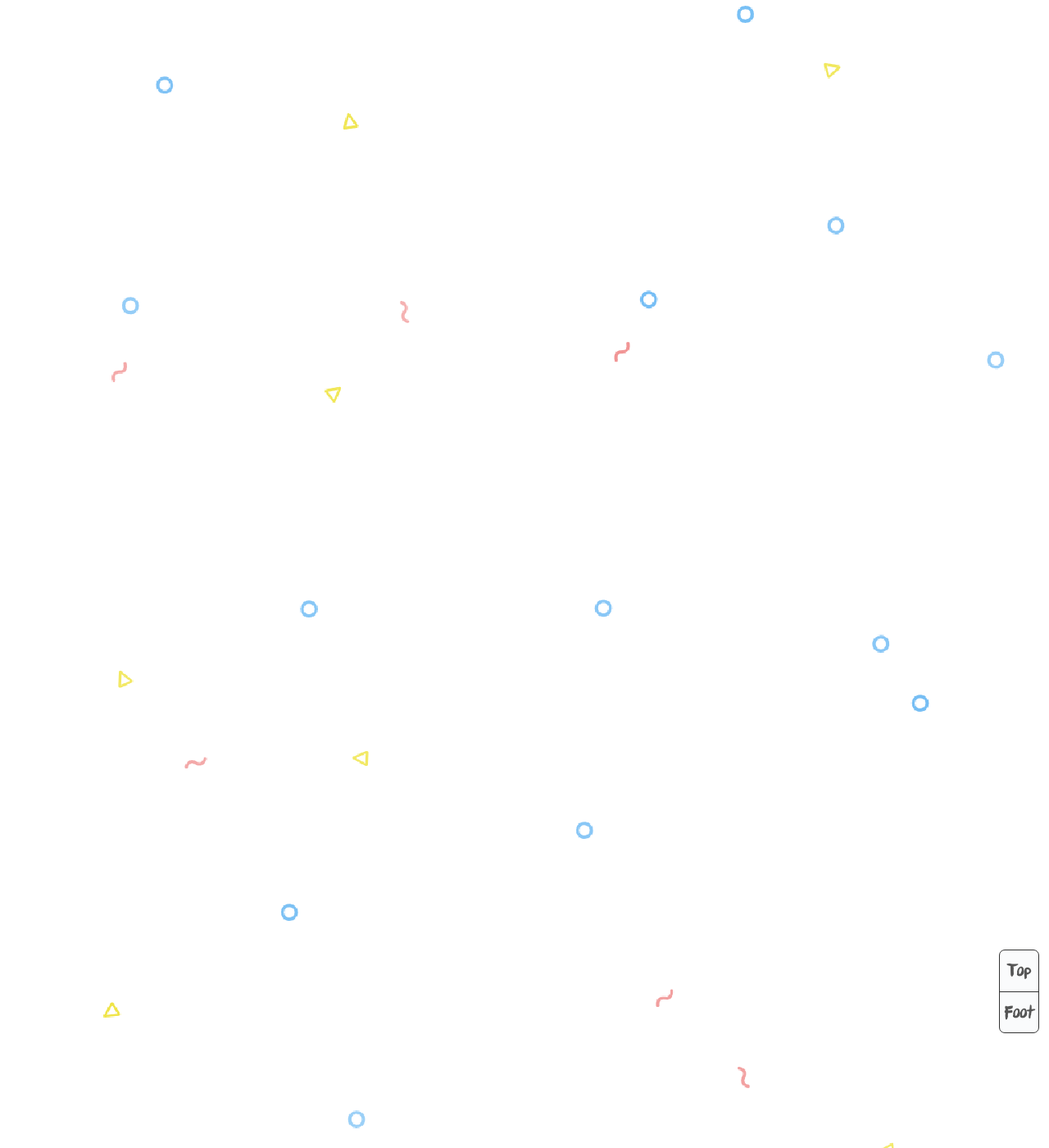
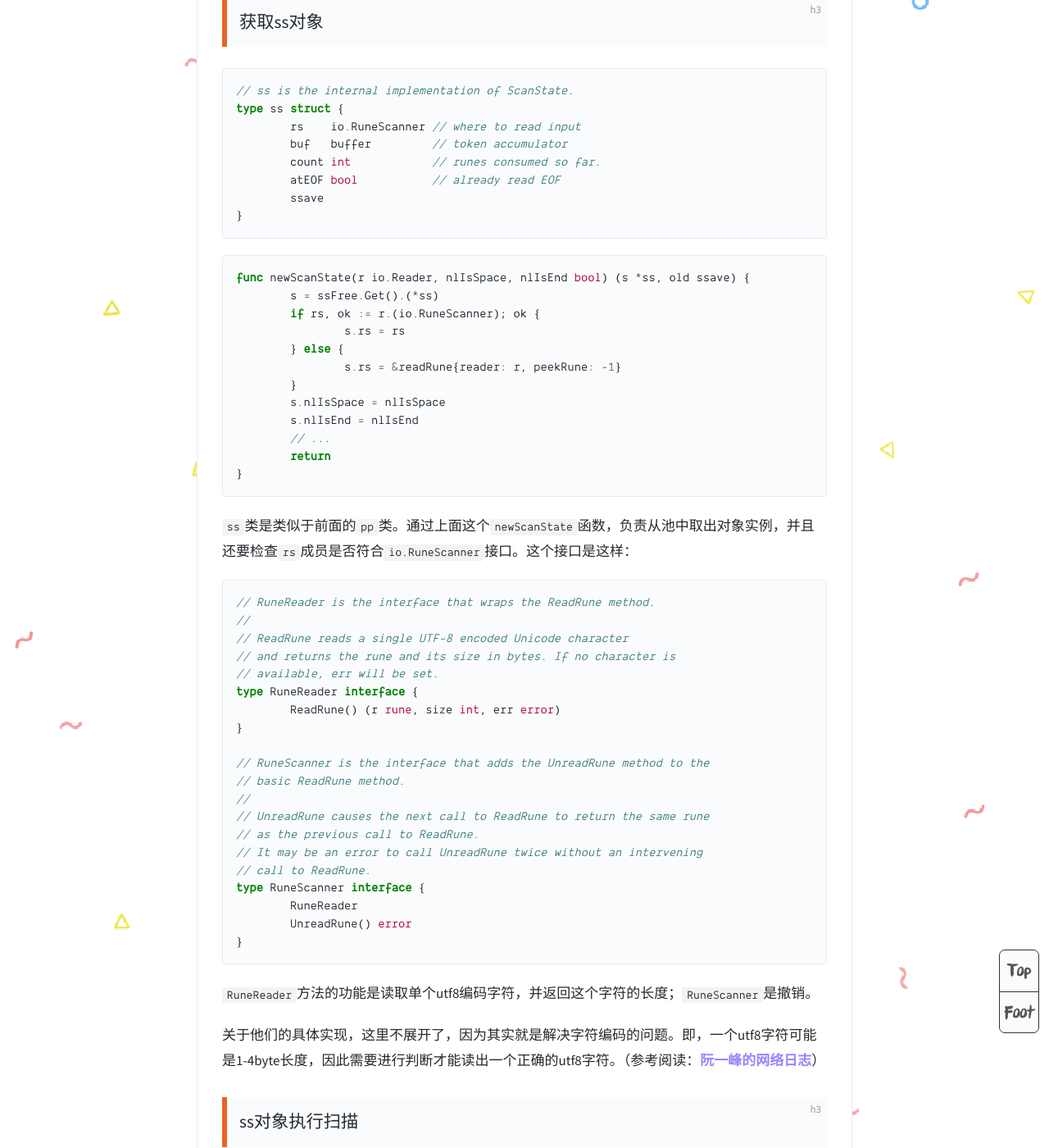
Before and after one commit to Saodd/Saodd.github.io.backup-Jun2020, a Jekyll site: the page built from _posts/2019-11-17-Go源码-fmt.MD, in a window 1280 px wide and 1400 px high, scrolled down 7131 px. Shown: the whole window at 82% size. Built offline with Jekyll 4.4.1, drawn with Linux system fonts in a browser that asks for light colours; comment, search, counter and statistics services are not loaded; some of the changed text lies outside the part shown.

Commit message:
Go fmt lib

````diff
--- a/_posts/2019-11-17-Go源码-fmt.MD
+++ b/_posts/2019-11-17-Go源码-fmt.MD
@@ -234,6 +234,147 @@
 
 ## 功能三：扫描输入
 
-## 功能四：输出error
+输入和前面的输出是非常相似的设计逻辑，首先看调用方式：
 
-（未完待续）
+```go
+var path string
+n, e = fmt.Scanln(&path)
+```
+
+要注意的是，要自己先建立一个字符串变量，然后把地址传进去。
+
+```go
+func Scanln(a ...interface{}) (n int, err error) {
+	return Fscanln(os.Stdin, a...)
+}
+```
+
+```go
+func Fscanln(r io.Reader, a ...interface{}) (n int, err error) {
+	s, old := newScanState(r, false, true)
+	n, err = s.doScan(a)
+	s.free(old)
+	return
+}
+```
+
+看！眼熟吧！核心逻辑也是，从池子中取出一个实例来操作，减少GC负担。
+
+### 获取ss对象
+
+```go
+// ss is the internal implementation of ScanState.
+type ss struct {
+	rs    io.RuneScanner // where to read input
+	buf   buffer         // token accumulator
+	count int            // runes consumed so far.
+	atEOF bool           // already read EOF
+	ssave
+}
+```
+
+```go
+func newScanState(r io.Reader, nlIsSpace, nlIsEnd bool) (s *ss, old ssave) {
+	s = ssFree.Get().(*ss)
+	if rs, ok := r.(io.RuneScanner); ok {
+		s.rs = rs
+	} else {
+		s.rs = &readRune{reader: r, peekRune: -1}
+	}
+	s.nlIsSpace = nlIsSpace
+	s.nlIsEnd = nlIsEnd
+	// ...
+	return
+}
+```
+
+`ss`类是类似于前面的`pp`类。通过上面这个`newScanState`函数，负责从池中取出对象实例，并且还要检查`rs`成员是否符合`io.RuneScanner`接口。这个接口是这样：
+
+```go
+// RuneReader is the interface that wraps the ReadRune method.
+//
+// ReadRune reads a single UTF-8 encoded Unicode character
+// and returns the rune and its size in bytes. If no character is
+// available, err will be set.
+type RuneReader interface {
+	ReadRune() (r rune, size int, err error)
+}
+
+// RuneScanner is the interface that adds the UnreadRune method to the
+// basic ReadRune method.
+//
+// UnreadRune causes the next call to ReadRune to return the same rune
+// as the previous call to ReadRune.
+// It may be an error to call UnreadRune twice without an intervening
+// call to ReadRune.
+type RuneScanner interface {
+	RuneReader
+	UnreadRune() error
+}
+```
+
+`RuneReader`方法的功能是读取单个utf8编码字符，并返回这个字符的长度；`RuneScanner`是撤销。
+
+关于他们的具体实现，这里不展开了，因为其实就是解决字符编码的问题。即，一个utf8字符可能是1-4byte长度，因此需要进行判断才能读出一个正确的utf8字符。（参考阅读：[阮一峰的网络日志](http://www.ruanyifeng.com/blog/2007/10/ascii_unicode_and_utf-8.html)）
+
+### ss对象执行扫描
+
+```go
+// doScan does the real work for scanning without a format string.
+func (s *ss) doScan(a []interface{}) (numProcessed int, err error) {
+	defer errorHandler(&err)
+	for _, arg := range a {
+		s.scanOne('v', arg)
+		numProcessed++
+	}
+	// Check for newline (or EOF) if required (Scanln etc.).
+	if s.nlIsEnd {
+		for {
+			r := s.getRune()
+			if r == '\n' || r == eof {
+				break
+			}
+			if !isSpace(r) {
+				s.errorString("expected newline")
+				break
+			}
+		}
+	}
+	return
+}
+```
+
+这个地方有点奇怪，回想一下，最初函数的签名是：`func Scanln(a ...interface{})`，它能接收多个参数。在`doScan`中，就是循环执行`s.scanOne('v', arg)`这个方法。我这里暂时称`arg`为容器参数吧。
+
+```go
+func (s *ss) scanOne(verb rune, arg interface{}) {
+	s.buf = s.buf[:0]
+	var err error
+	// If the parameter has its own Scan method, use that.
+	if v, ok := arg.(Scanner); ok {
+		err = v.Scan(s, verb)
+		if err != nil {
+			if err == io.EOF {
+				err = io.ErrUnexpectedEOF
+			}
+			s.error(err)
+		}
+		return
+	}
+
+	switch v := arg.(type) {
+		case *bool:
+		// ... 根据容器参数的类型，选择不同的转换函数。
+	}
+}
+```
+
+上面这个方法的功能是，如果容器参数自己实现了`Scanner`接口（即一个`Scan`方法），那么就调用这个容器参数自己的方法；如果没有，那么就判断一下容器参数的类型，然后选择不同的转换函数。
+
+总体来说，`fmt`库的输入功能部分，由于用户输入的任意性，所以大量的代码都是在见机行事，比较复杂，但是并不深奥。
+
+## 小结
+
+综上所述，`fmt`库果然是并不难的。
+
+在这个库的学习过程中，见到了类型断言（类型选择）的语法，见到了接口，见到了对象池的用法。收获比想象中大一些。挺好的。
````
